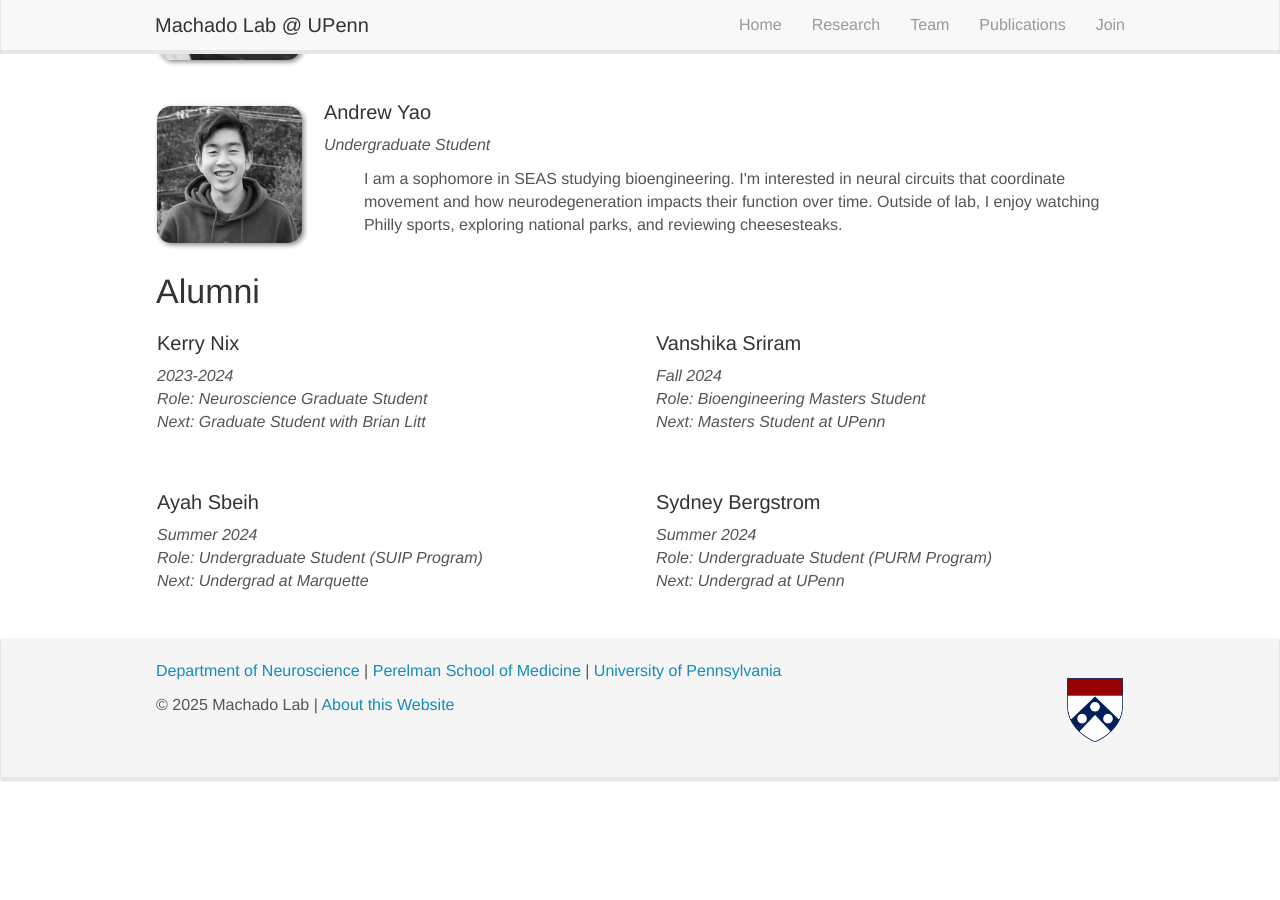
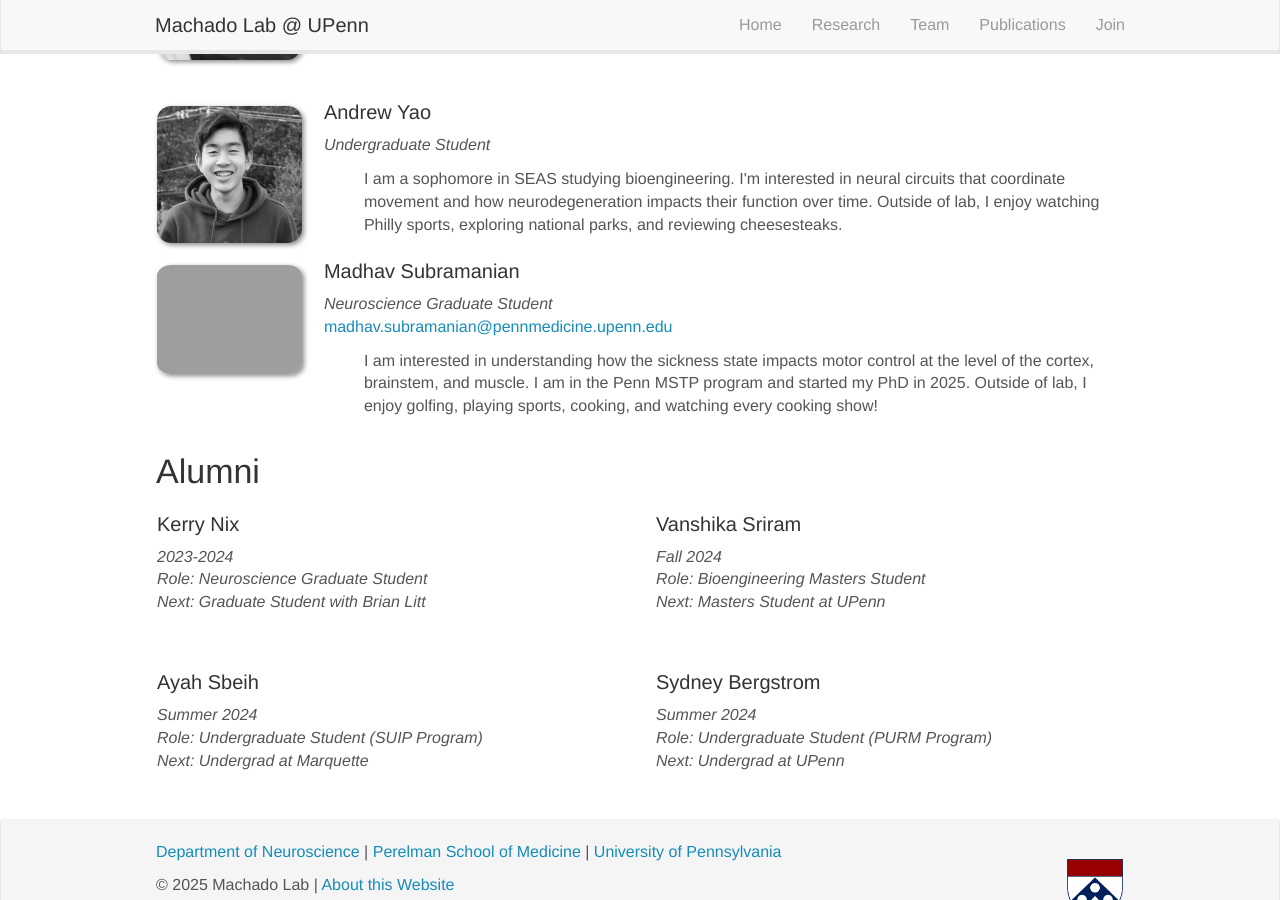
Before and after one commit to machado-lab-code/machado-lab-code, a Jekyll site: the page built from _pages/team.md, in a window 1280 px wide and 900 px high, scrolled down 2422 px. Built offline with Jekyll 4.4.1, drawn with Linux system fonts in a browser that asks for light colours; nearby versions of some CDN libraries; before the commit the page ends 3225 px from its top, so only the background shows below that.

Commit message:
Add Madhav Subramanian to team members list (#33)

```diff
--- a/_data/team_members.yml
+++ b/_data/team_members.yml
@@ -84,3 +84,11 @@
   bio: I am a sophomore in SEAS studying bioengineering. I'm interested in neural circuits that coordinate movement and how neurodegeneration impacts their function over time. Outside of lab, I enjoy watching Philly sports, exploring national parks, and reviewing cheesesteaks.
   number_educ: 0
   education1:
+
+- name: Madhav Subramanian
+  photo: subramanian.jpg
+  info: Neuroscience Graduate Student
+  email: madhav.subramanian@pennmedicine.upenn.edu
+  bio: I am interested in understanding how the sickness state impacts motor control at the level of the cortex, brainstem, and muscle. I am in the Penn MSTP program and started my PhD in 2025. Outside of lab, I enjoy golfing, playing sports, cooking, and watching every cooking show!
+  number_educ: 0
+  education1:
```
